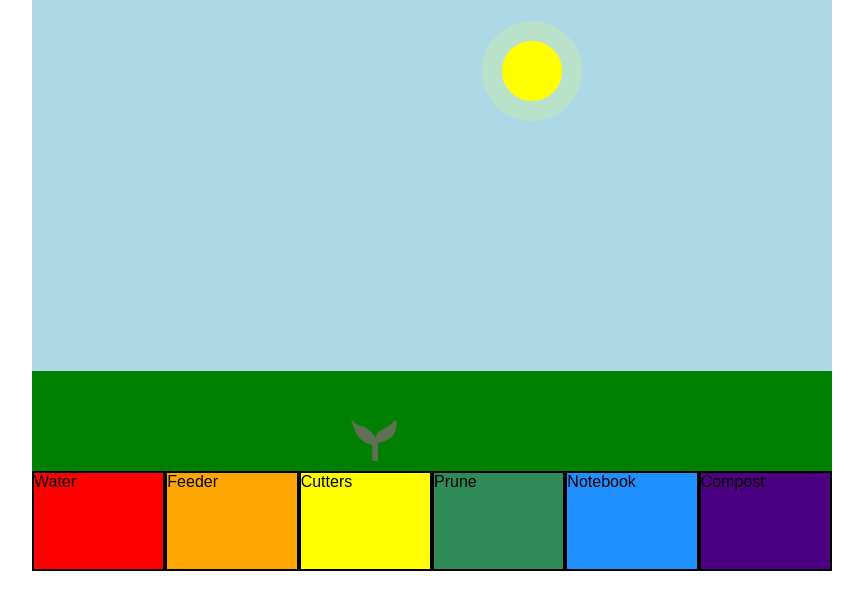
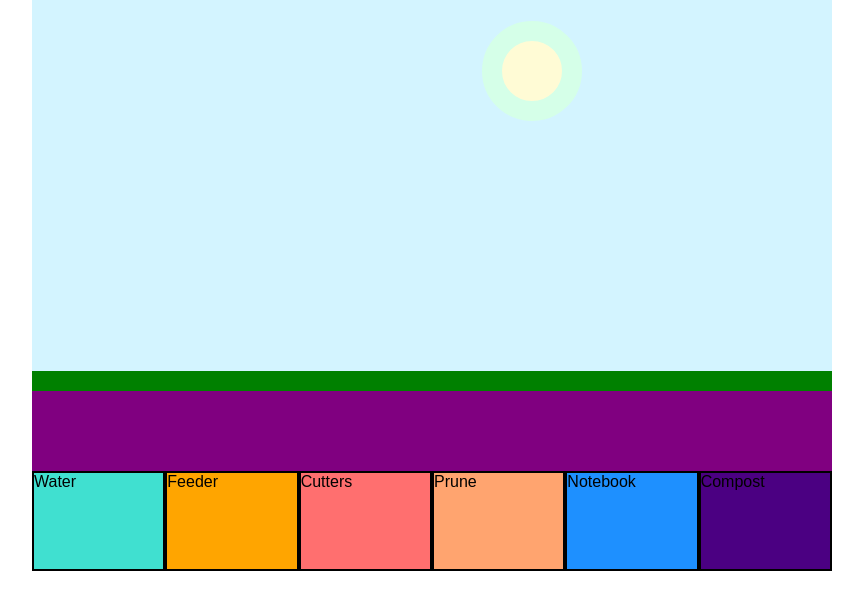
Before and after one commit to maanefisk/Plantarium, a plain HTML site: page index.html in a window 1280 px wide. Shown: the part 129-738 px from the top of the page, without its empty margins (208-1071 px from the left). Drawn offline with Linux system fonts and the light colour scheme.

Commit message:
ID's to the flowers
Checking how the div works inside the game window.

```diff
--- a/index.html
+++ b/index.html
@@ -10,20 +10,21 @@
     <div class="page">
         <div class="header">Plantarium</div>
         <div class="gameWindow">
-            <img class="flower flower1" src="Test_Flower01.png"/>
-            <img class="flower flower2" src="Test_Flower02.png"/>
-            <img class="flower flower3" src="Test_Flower03.png"/>
-            <img class="flower flower4" src="Test_Flower04.png"/>
-            <img class="flower flower5" src="Test_Flower05.png"/>
-            <img class="flower flower6" src="Test_Flower06.png"/>
+            <img id="flowerOne" class="flower flower1" src="Test_Flower01.png"/>
+            <img id="flowerTwo" class="flower flower2" src="Test_Flower02.png"/>
+            <img id="flowerThree" class="flower flower3" src="Test_Flower03.png"/>
+            <img id="flowerFour" class="flower flower4" src="Test_Flower04.png"/>
+            <img id="flowerSix" class="flower flower5" src="Test_Flower05.png"/>
+            <img id="flowerSeven" class="flower flower6" src="Test_Flower06.png"/>
+            <div id="testGameBg"></div>
             <svg class="gameBg" height="500px" width="800px">
-                <circle cx="500" cy="100" r="40" stroke="rgb(186, 226, 203)" stroke-width="20" fill="yellow" />
+                <circle cx="500" cy="100" r="40" stroke="rgb(213, 255, 232)" stroke-width="20" fill="rgb(255, 251, 213)" />
                 <rect x="0" y="400" width="800" height="100" fill="green"/>
             </svg>
         </div>
 
         <div class="menu">
-            <div onclick="growPlant()" class="water buttons">Water</div>
+            <div id="flowerOne" onclick="growPlant()" class="water buttons">Water</div>
             <div class="feeder buttons">Feeder</div>
             <div class="cutters buttons">Cutters</div>
             <div class="prune buttons">Prune</div>
--- a/stylesheet.css
+++ b/stylesheet.css
@@ -33,8 +33,17 @@ body {
 
 .gameWindow {
     display: inline-block;
-    background-color: lightblue;
+    background-color: rgb(211, 244, 255);
     grid-area: gameWindow;
+}
+
+#testGameBg {
+    position: absolute;
+    z-index: 3;
+    background-color: purple;
+    height: 80px;
+    width: 800px;
+    margin-top: 420px;
 }
 
 .gameBg {
@@ -83,7 +92,7 @@ body {
 }
 
 .water {
-    background-color: red;
+    background-color: turquoise;
 }
 
 .feeder {
@@ -91,11 +100,12 @@ body {
 }
 
 .cutters {
-    background-color: yellow;
+    background-color: rgb(255, 111, 111);
+    ;
 }
 
 .prune {
-    background-color: seagreen;
+    background-color: rgb(255, 164, 111);
 }
 
 .notebook {
```
